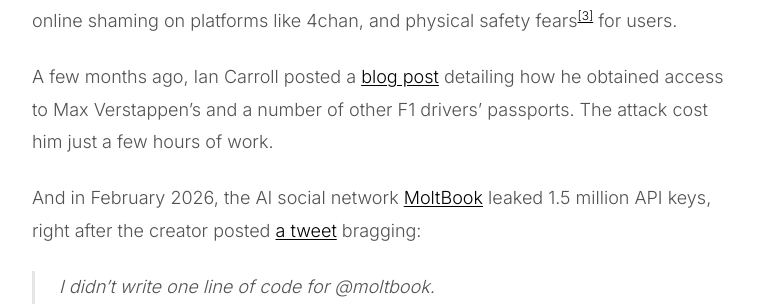
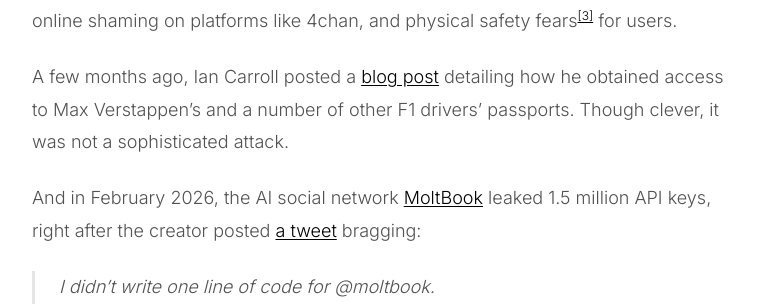
Before and after one commit to s-jac/s-jac.github.io, a Jekyll site: the page built from _wip/privacy.md, in a window 1280 px wide and 900 px high, scrolled down 423 px. Shown: the part 194-500 px from the top of the window, without its empty margins (258-1020 px from the left). Built offline with Jekyll 4.4.1, drawn with Linux system fonts in a browser that asks for light colours; comment, search, counter and statistics services are not loaded; some of the changed text lies outside the part shown.

Commit message:
small tweaks

```diff
--- a/_wip/privacy.md
+++ b/_wip/privacy.md
@@ -14,7 +14,7 @@
 
 In 2025, the app '[Tea][2]' experienced a data breach, exposing tens of thousands of user selfies and government IDs (like driver's licenses), along with over a million private messages containing personal details. This led to severe privacy violations, online shaming on platforms like 4chan, and physical safety fears<sup>[[3]][3]</sup> for users.
 
-A few months ago, Ian Carroll posted a [blog post][13] detailing how he obtained access to Max Verstappen's and a number of other F1 drivers' passports. The attack cost him just a few hours of work.
+A few months ago, Ian Carroll posted a [blog post][13] detailing how he obtained access to Max Verstappen's and a number of other F1 drivers' passports. Though clever, it was not a sophisticated attack.
 
 And in February 2026, the AI social network [MoltBook][4] leaked 1.5 million API keys, right after the creator posted [a tweet][5] bragging:
 
@@ -42,7 +42,7 @@
 
 <figure style="max-width: 400px; margin: 2rem auto;">
   <img src="/assets/images/blog/privacy-content.png" alt="Substack asking me to verify my identity with a 3D face scan" style="width: 100%; border-radius: 8px; box-shadow: 0 2px 8px rgba(0,0,0,0.1);">
-  <figcaption style="text-align: center; color: #666; font-size: 0.9em; margin-top: 0.5rem; font-style: italic;">This is what I see when I try to visit Substack</figcaption>
+  <figcaption style="text-align: center; color: #666; font-size: 0.9em; margin-top: 0.5rem; font-style: italic;">This is what I saw when I tried to visit Substack</figcaption>
 </figure>
 
 ## The crumbling barrier
```
Also changed, not shown: other parts of _wip/privacy.md (+2 -0 lines).
